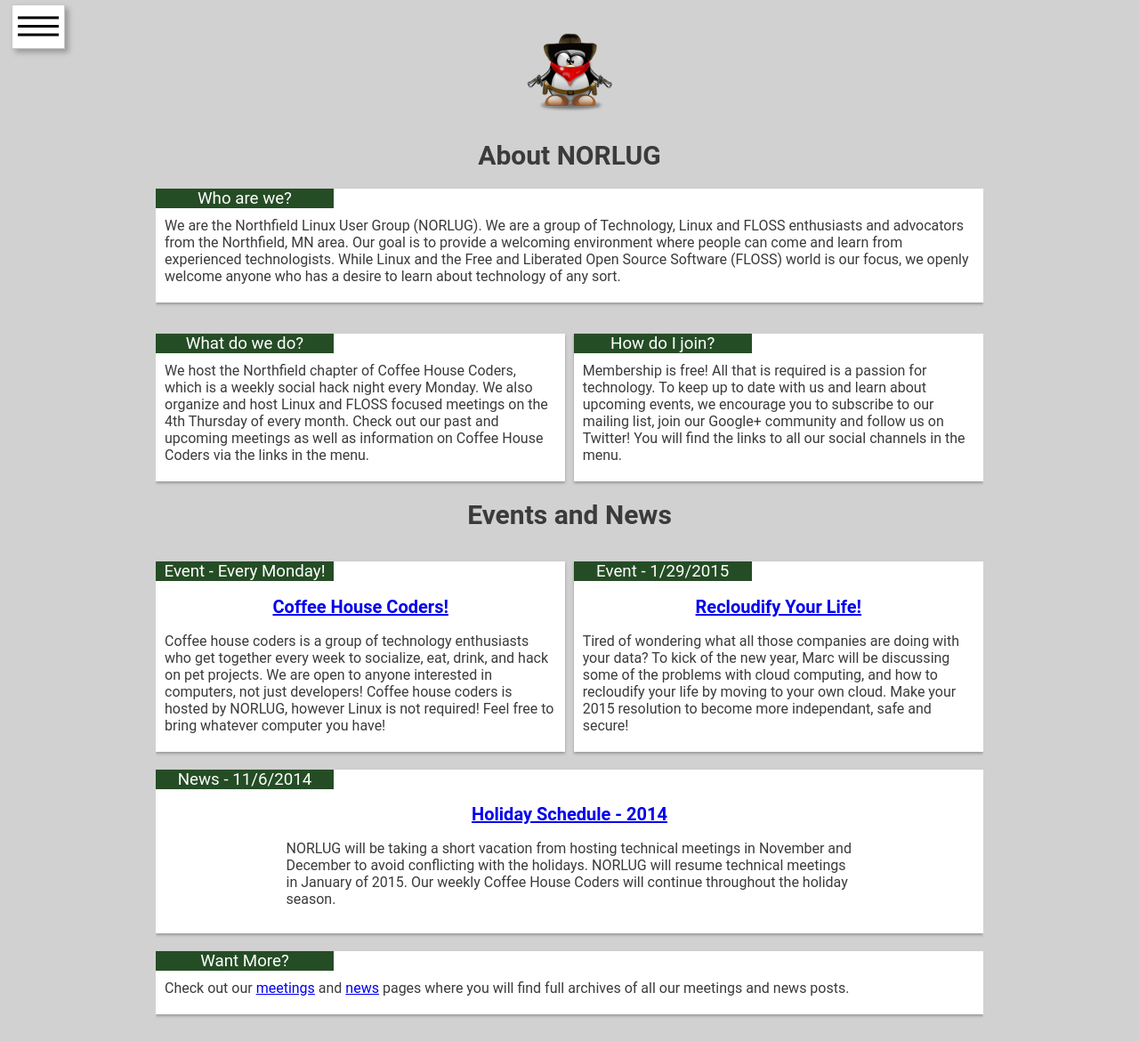
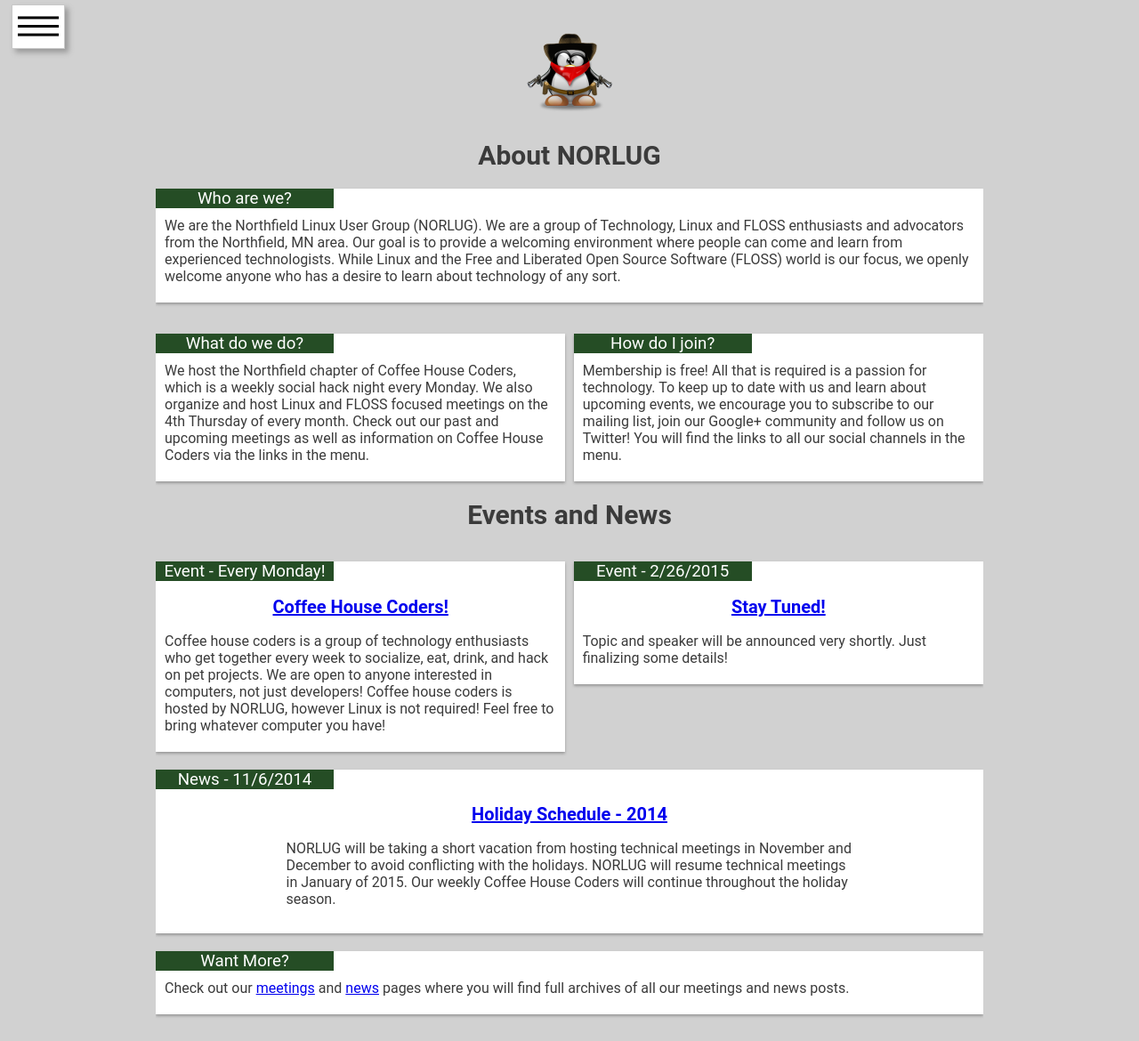
Before and after one commit to norlug/norlug.github.io, a Jekyll site: the page built from index.html, in a window 1280 px wide. Shown: the whole page at 89% size. Built offline with Jekyll 4.4.1, drawn with Linux system fonts in a browser that asks for light colours.

Commit message:
Updated with some Febuary meeting info.

```diff
--- a/index.html
+++ b/index.html
@@ -36,9 +36,9 @@
 </section>
 
 <section class="card right">
-        <h3 class="header left"> Event - 1/29/2015 </h3>
-        <h2><a href="/meetings">Recloudify Your Life!</a></h2>
-        <p class="content left">Tired of wondering what all those companies are doing with your data? To kick of the new year, Marc will be discussing some of the problems with cloud computing, and how to recloudify your life by moving to your own cloud. Make your 2015 resolution to become more independant, safe and secure!</p>
+        <h3 class="header left"> Event - 2/26/2015 </h3>
+        <h2><a href="/meetings">Stay Tuned!</a></h2>
+        <p class="content left">Topic and speaker will be announced very shortly. Just finalizing some details!</p>
 </section>
 
 <p class="clear"></p>
```
